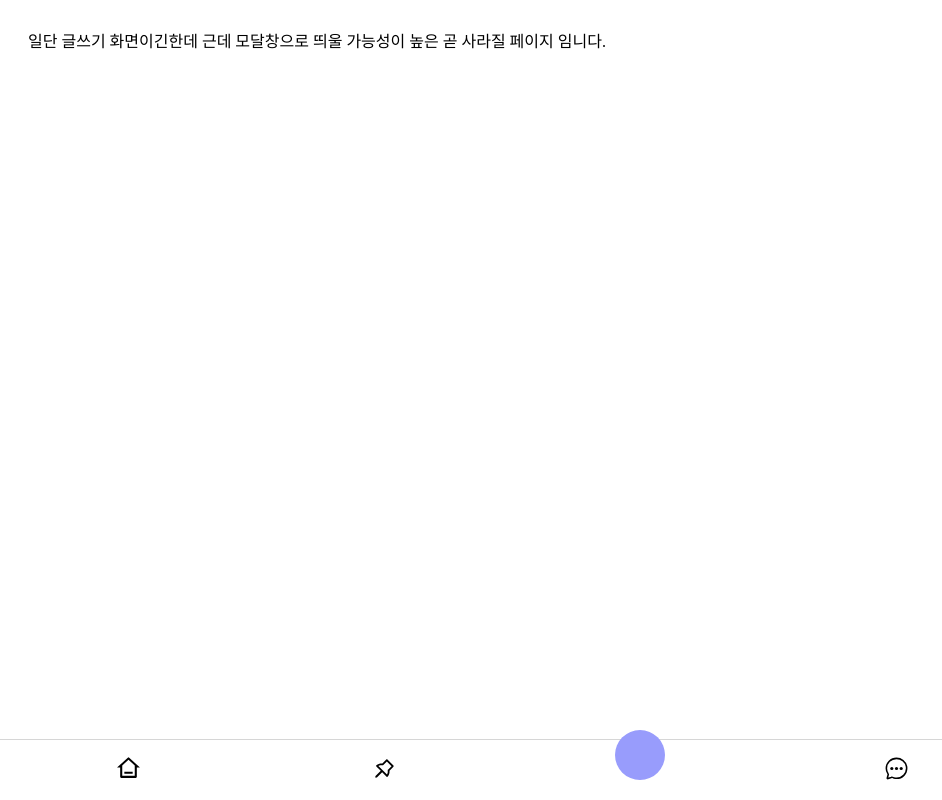
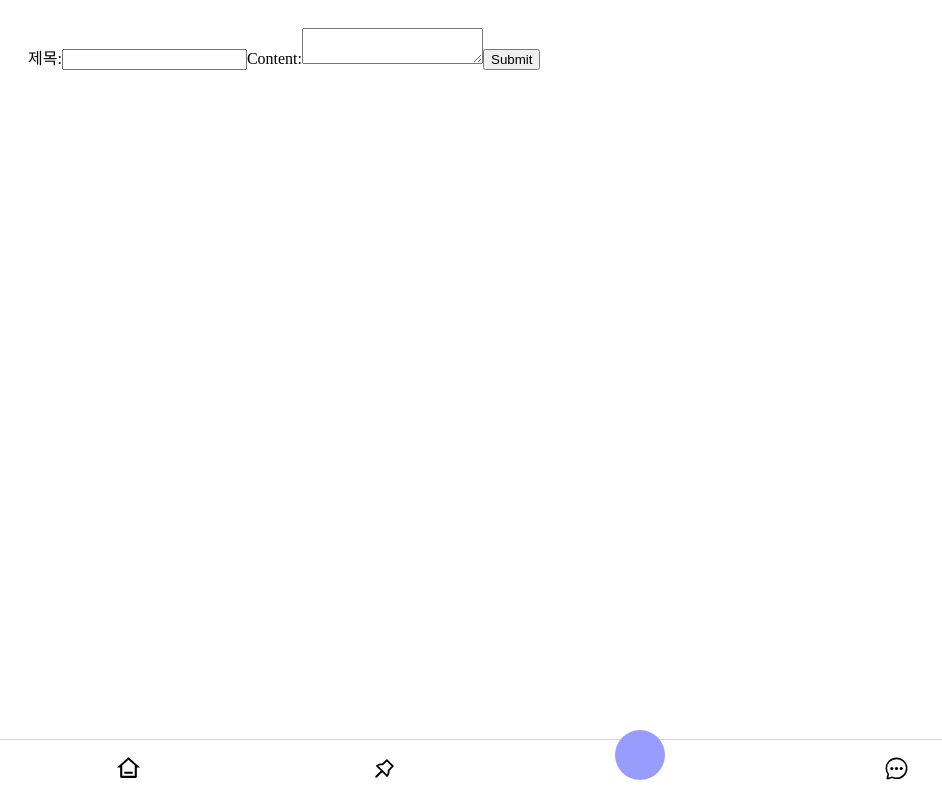
Before and after one commit to SCH-PAEI/paei_front, a React (Create React App) app: page /post in a window 1280 px wide. Shown: the whole page, without its empty margins (0-942 px from the left). Built offline with nearby package versions, Linux system fonts and the light colour scheme; some icons are missing.

Commit message:
[Feat] 게시물 작성 컴포넌트
axios를 사용하여 게시글 작성 구현.
try-catch를 사용하여 에러를 처리(HTTP에서 성공을 의미하는 상태코드 201)

```diff
--- a/package.json
+++ b/package.json
@@ -9,6 +9,7 @@
     "@testing-library/jest-dom": "^5.17.0",
     "@testing-library/react": "^13.4.0",
     "@testing-library/user-event": "^13.5.0",
+    "axios": "^1.6.5",
     "framer-motion": "^10.17.4",
     "i": "^0.3.7",
     "install": "^0.13.0",
--- a/src/components/PostList.jsx
+++ b/src/components/PostList.jsx
@@ -16,7 +16,7 @@ function PostList() {
   const [selectedPost, setSelectedPost] = useState(null);
 
   useEffect(() => {
-    fetch("http://localhost:3000/posts")
+    fetch("http://localhost:3003/posts")
       .then((response) => response.json())
       .then((data) => setPosts(data));
   }, []);
--- /dev/null
+++ b/src/components/WritePost.jsx
@@ -0,0 +1,57 @@
+import React, { useState } from "react";
+import axios from "axios";
+
+function WritePost() {
+  const [title, setTitle] = useState("");
+  const [content, setContent] = useState("");
+
+  const handleSubmit = async (e) => {
+    e.preventDefault();
+
+    const postData = {
+      title: title,
+      content: content,
+    };
+
+    try {
+      const response = await axios.post(
+        "http://localhost:3003/posts",
+        postData
+      );
+
+      if (response.status == 201) {
+        alert("post create successfully");
+        setTitle("");
+        setContent("");
+      } else {
+        alert("Failed to create post");
+      }
+    } catch (error) {
+      console.error("Error", error);
+      alert("Error");
+    }
+  };
+
+  return (
+    <form onSubmit={handleSubmit}>
+      <label>
+        제목:
+        <input
+          type="text"
+          value={title}
+          onChange={(e) => setTitle(e.target.value)}
+        />
+      </label>
+      <label>
+        Content:
+        <textarea
+          value={content}
+          onChange={(e) => setContent(e.target.value)}
+        />
+      </label>
+      <button type="submit">Submit</button>
+    </form>
+  );
+}
+
+export default WritePost;
--- a/src/pages/Post.jsx
+++ b/src/pages/Post.jsx
@@ -1,10 +1,9 @@
 import React from "react";
-
+import WritePost from "../components/WritePost";
 const Post = () => {
   return (
     <div>
-      일단 글쓰기 화면이긴한데 근데 모달창으로 띄울 가능성이 높은 곧 사라질
-      페이지 임니다.
+      <WritePost />
     </div>
   );
 };
```
Also changed, not shown: src/mockdata.json (+70 -0 lines), 1 other file (tests, documents, lock files or other folders).
